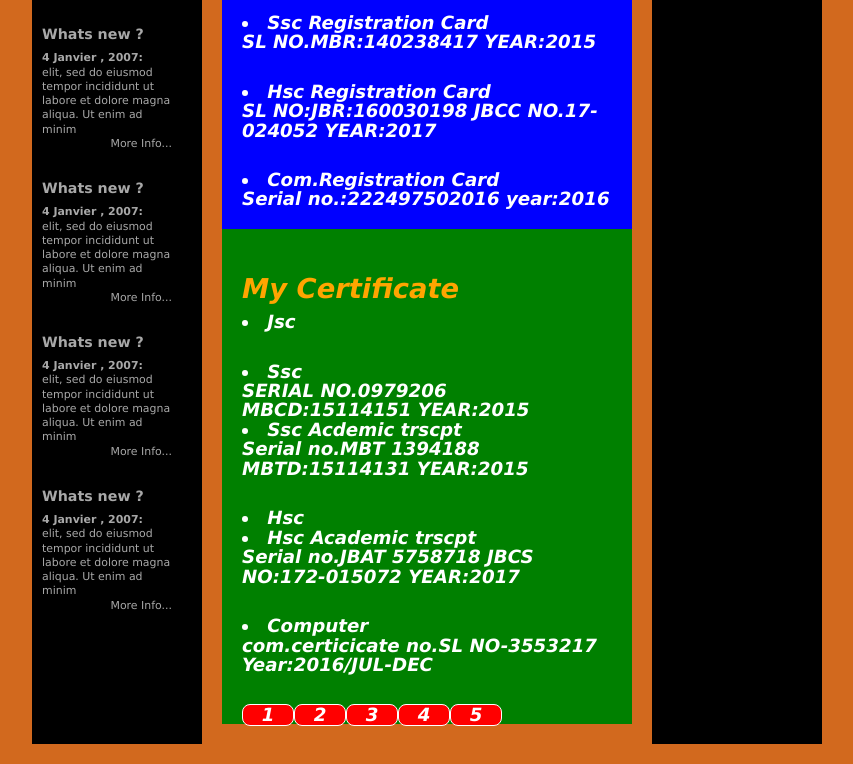
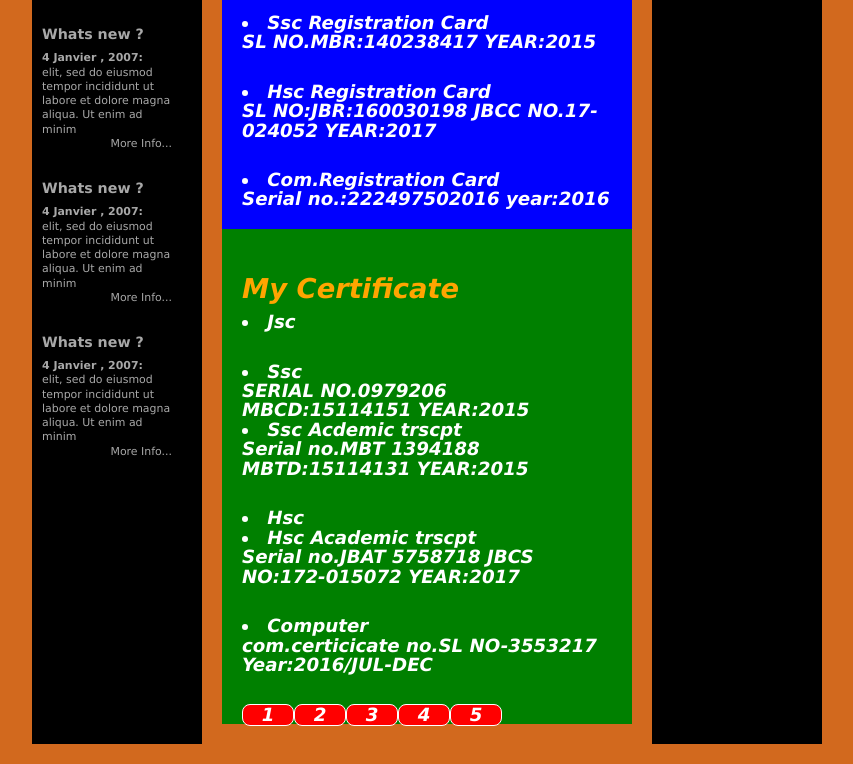
Before and after one commit to kmrasel/newexprience, a plain HTML site: page My personal documents.html in a window 1280 px wide. Shown: the part 2755-3519 px from the top of the page, without its empty margins (213-1066 px from the left). Drawn offline with Linux system fonts and the light colour scheme.

Commit message:
Update My personal documents.html

```diff
--- a/My personal documents.html
+++ b/My personal documents.html
@@ -361,13 +361,7 @@ p>
 
 
 
-<div class = "announce">
-<h3>Whats new ?</h3>
-<p><strong>4 Janvier , 2007:</strong><br />
-elit, sed do eiusmod tempor incididunt ut labore et dolore magna aliqua. Ut enim ad minim </
-p>
-      <p class = "textright"> More Info...</p>
-</div>
+
 
 
 
```
